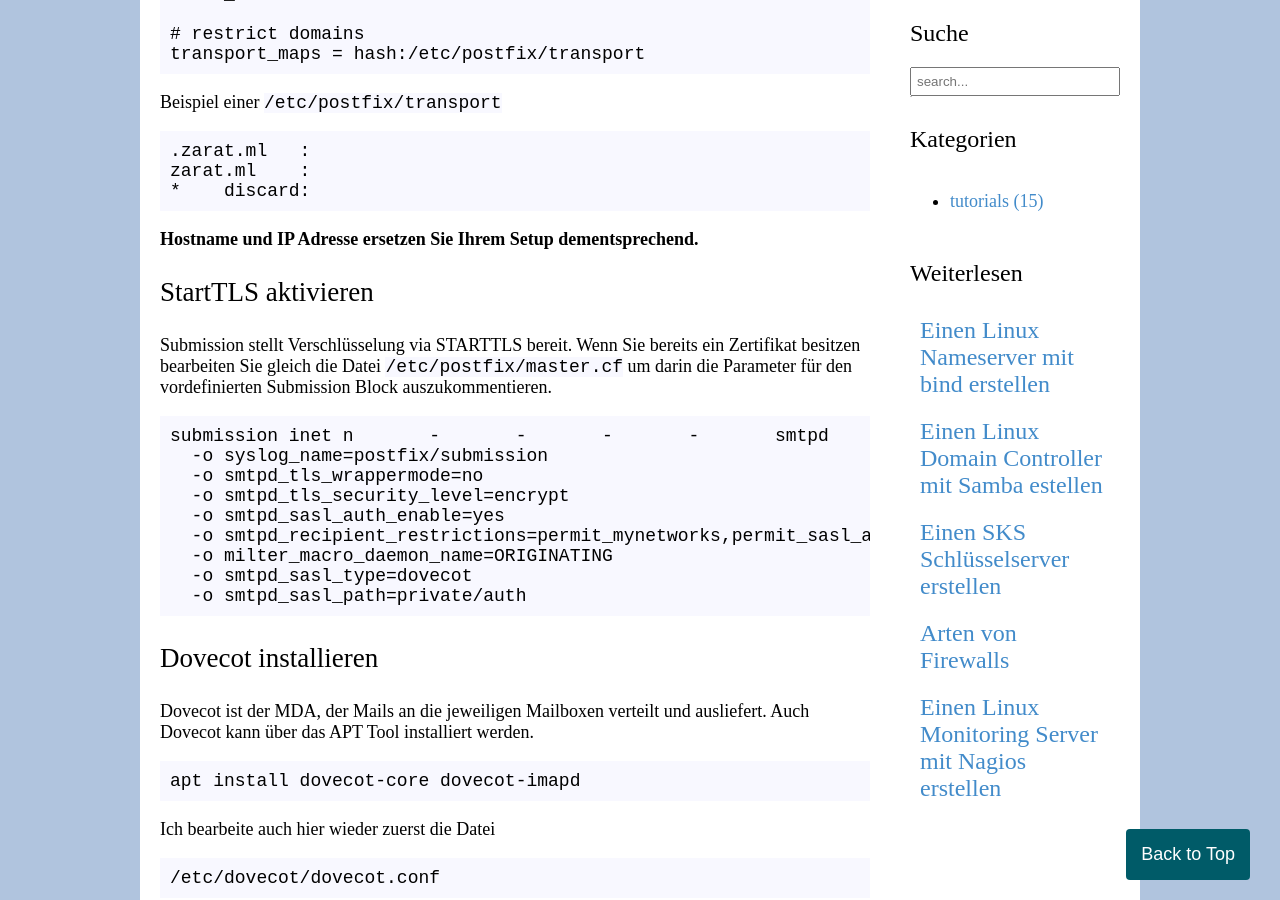
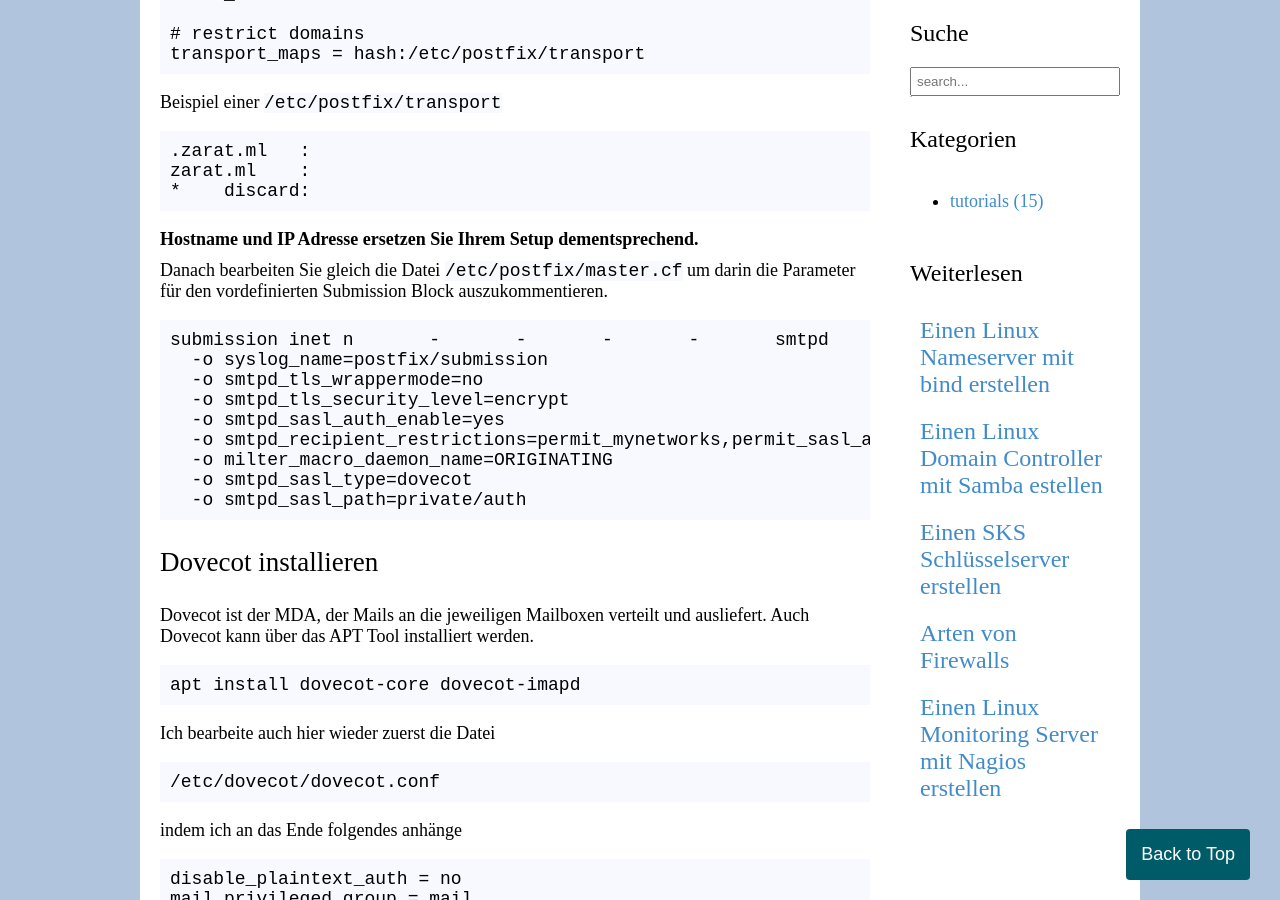
Before and after one commit to zarat/zarat.github.io, a Jekyll site: the page built from _posts/2018-05-23-mailserver.markdown, in a window 1280 px wide and 900 px high, scrolled down 1064 px. Built offline with Jekyll 4.4.1, drawn with Linux system fonts in a browser that asks for light colours.

Commit message:
Update 2018-05-23-mailserver.markdown

```diff
--- a/_posts/2018-05-23-mailserver.markdown
+++ b/_posts/2018-05-23-mailserver.markdown
@@ -45,11 +45,9 @@ zarat.ml    :
 *    discard:
 </pre>
 
-<b>Hostname und IP Adresse ersetzen Sie Ihrem Setup dementsprechend.
+<b>Hostname und IP Adresse ersetzen Sie Ihrem Setup dementsprechend.</b>
 
-<h2>StartTLS aktivieren</h2>
-
-Submission stellt Verschlüsselung via STARTTLS bereit. Wenn Sie bereits ein Zertifikat besitzen bearbeiten Sie gleich die Datei <code>/etc/postfix/master.cf</code> um darin die Parameter für den vordefinierten Submission Block auszukommentieren.
+Danach bearbeiten Sie gleich die Datei <code>/etc/postfix/master.cf</code> um darin die Parameter für den vordefinierten Submission Block auszukommentieren.
 
 <pre>
 submission inet n       -       -       -       -       smtpd
```
